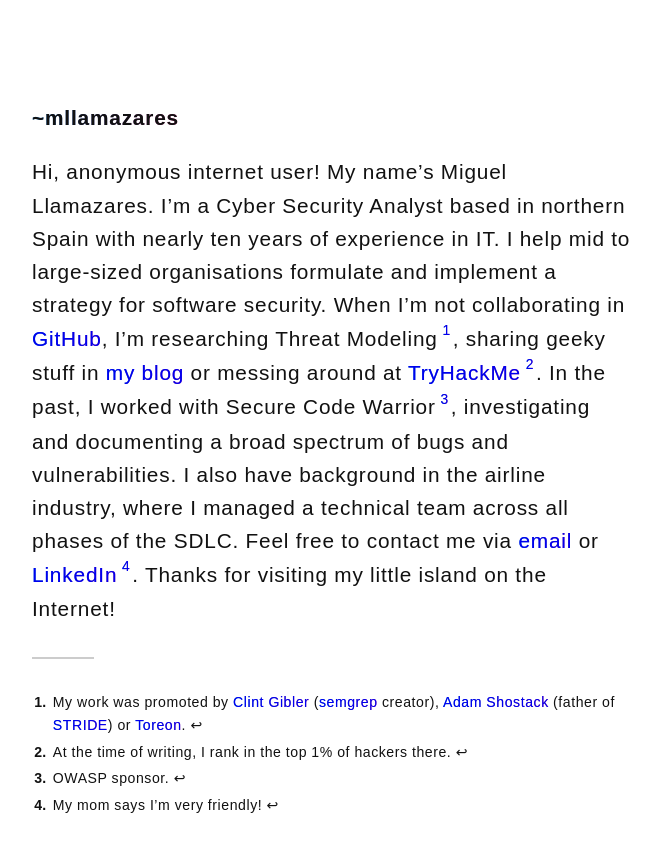
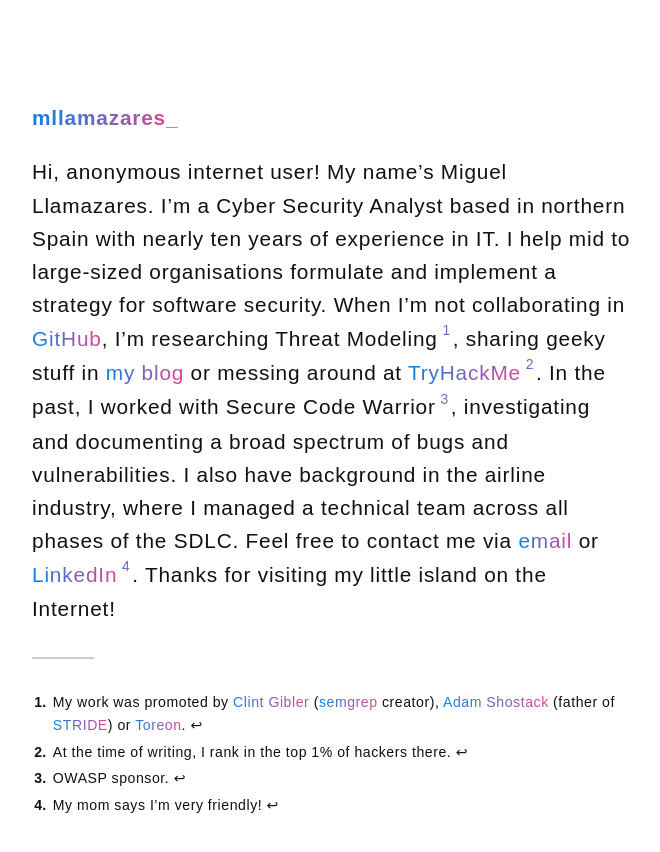
Before and after one commit to mllamazares/mllamazares.github.io, a Jekyll site: the page built from index.md, in a window 1280 px wide. Shown: the top 852 px of the page, without its empty margins (308-968 px from the left). Built offline with Jekyll 4.4.1, drawn with Linux system fonts in a browser that asks for light colours; some web fonts are replaced.

Commit message:
change header

```diff
--- a/_includes/header.html
+++ b/_includes/header.html
@@ -1,4 +1,4 @@
-<h2 class="title"><a href="/">~mllamazares</a></h2>
+<h2 class="title"><a href="/">mllamazares_</a></h2>
 <!--
 <nav>
     <a href="{{ site.url }}">Home</a>
--- a/assets/style.css
+++ b/assets/style.css
@@ -24,13 +24,19 @@ a {
     text-decoration: none;
     background-image: linear-gradient(to right, #0984e3, #e84393);
     background-clip: text;
-    text-fill-color: transparent;
+    -webkit-background-clip: text;
+    -webkit-text-fill-color: transparent;
+    box-decoration-break: clone;
+    -webkit-box-decoration-break: clone;
 }
 
 sup a{
     background-image: linear-gradient(to right, #0984e3, #e84393);
     background-clip: text;
-    text-fill-color: transparent;
+    -webkit-background-clip: text;
+    -webkit-text-fill-color: transparent;
+    box-decoration-break: clone;
+    -webkit-box-decoration-break: clone;
     text-decoration: none;
     border-bottom: none;
 }
@@ -55,7 +61,10 @@ h2.title a {
 .footnote {
     background-image: linear-gradient(to right, #0984e3, #e84393);
     background-clip: text;
-    text-fill-color: transparent;
+    -webkit-background-clip: text;
+    -webkit-text-fill-color: transparent;
+    box-decoration-break: clone;
+    -webkit-box-decoration-break: clone;
     font-size: 0.8em;
     text-decoration: none;
 }
@@ -86,6 +95,7 @@ main {
     text-decoration: none;
     border: 0;
     background-image: none;
+    background-clip: unset;
     -webkit-background-clip: unset;
     -webkit-text-fill-color: unset;
 }
```
